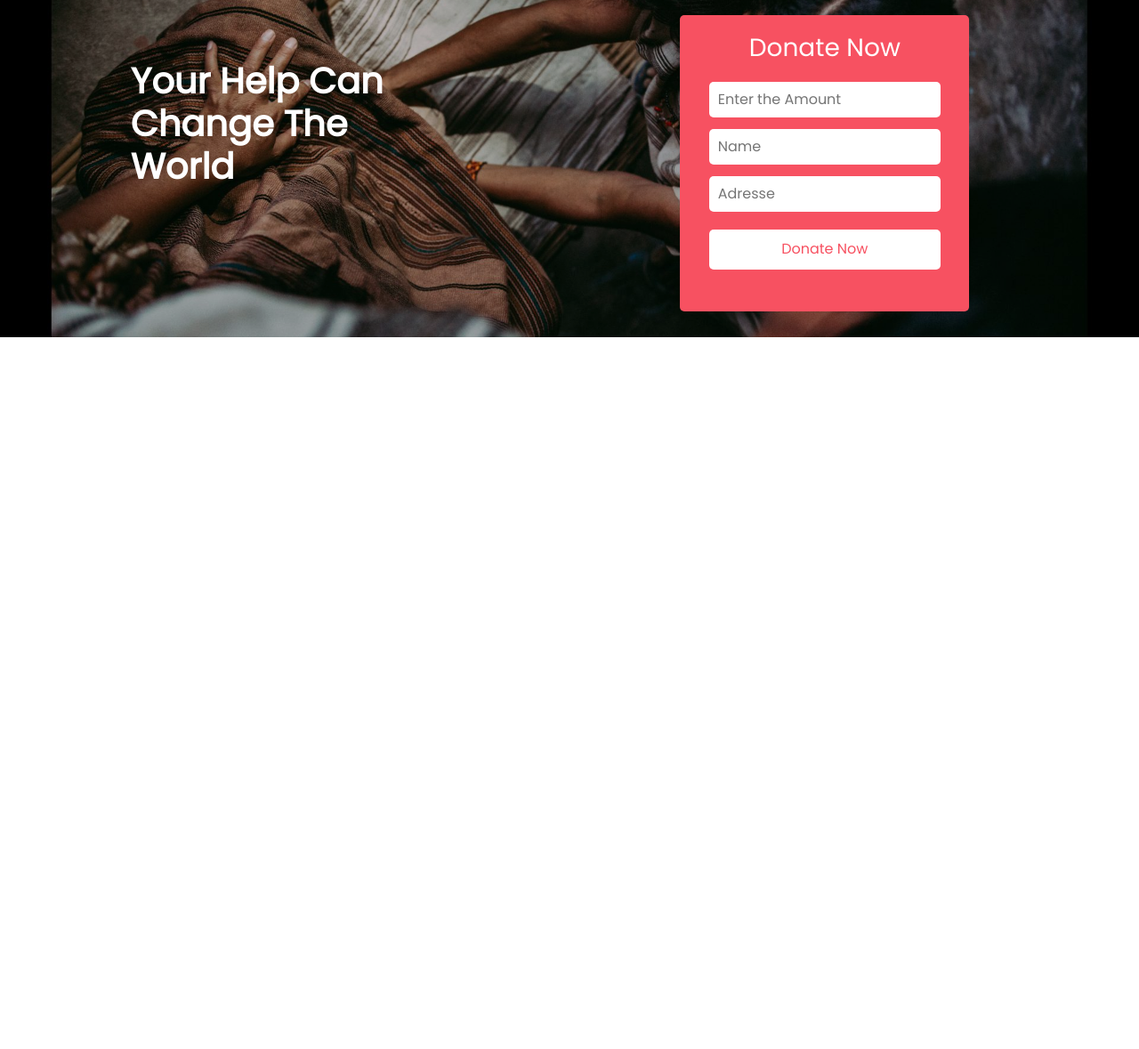
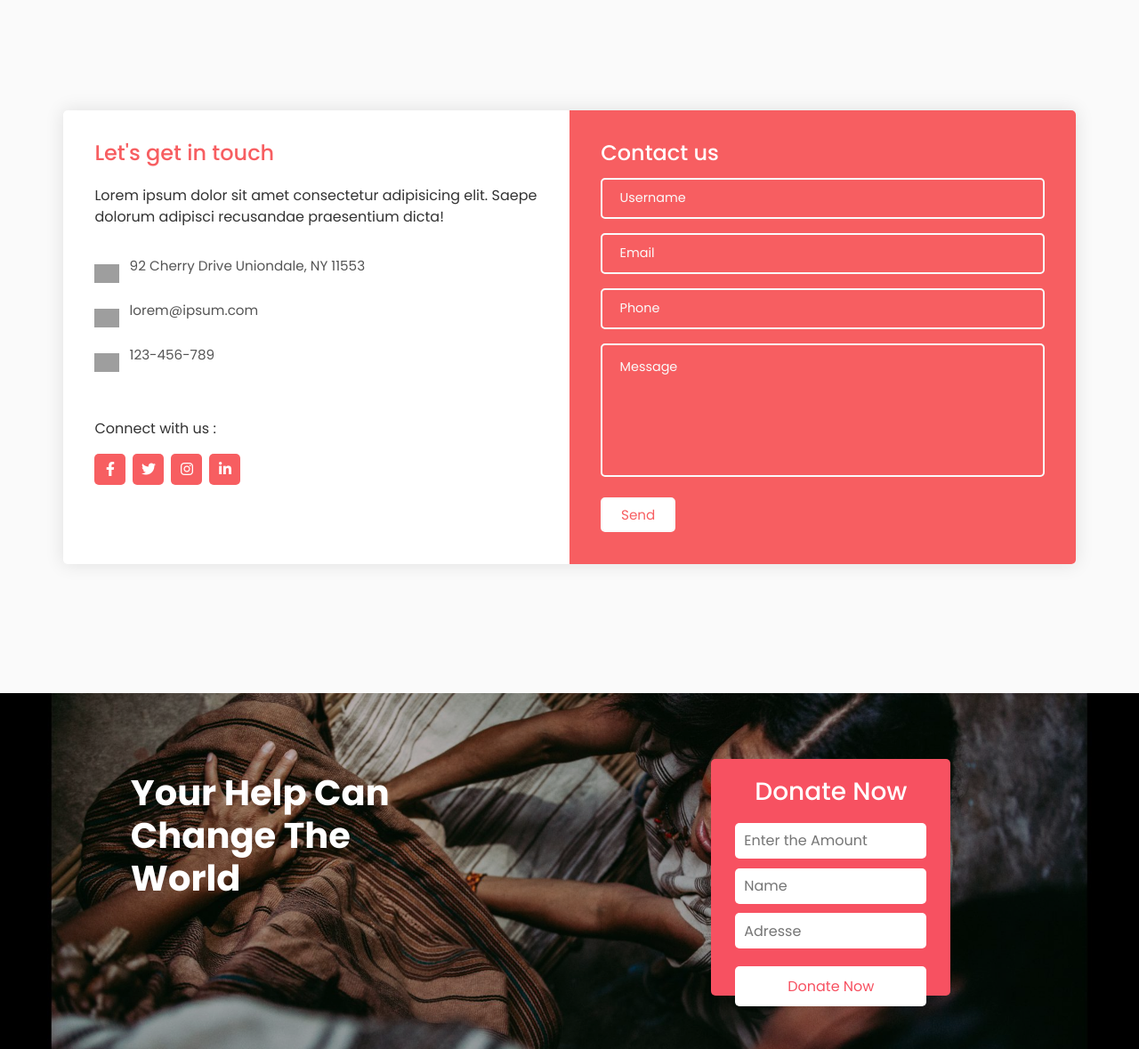
Before and after one commit to psyhoch3589/s_o_u_f_f_l_e, a PHP site: page /home_client.php in a window 1280 px wide. Shown: the part 2892-4071 px from the top of the page at 89% size. Before the commit the page ends 3271 px from the top, so only its background shows below. Run offline with PHP 8.4, Linux system fonts and the light colour scheme; data that the repository does not hold is empty; some libraries are stand-ins or nearby versions; grey boxes are pictures that could not be loaded.

Commit message:
contact_client

```diff
--- /dev/null
+++ b/app_contact_client.js
@@ -0,0 +1,18 @@
+const inputs = document.querySelectorAll(".input");
+
+function focusFunc() {
+  let parent = this.parentNode;
+  parent.classList.add("focus");
+}
+
+function blurFunc() {
+  let parent = this.parentNode;
+  if (this.value == "") {
+    parent.classList.remove("focus");
+  }
+}
+
+inputs.forEach((input) => {
+  input.addEventListener("focus", focusFunc);
+  input.addEventListener("blur", blurFunc);
+});
--- a/home_client.php
+++ b/home_client.php
@@ -10,6 +10,8 @@
     <script src="https://cdn.jsdelivr.net/npm/bootstrap@4.6.1/dist/js/bootstrap.bundle.min.js"></script>
     <link rel="stylesheet" href="home_client.css">
     <link rel="stylesheet" href="dynamic_home.css">
+    <link rel="stylesheet" href="style_contact_client.css">
+
     <link rel="stylesheet" href="about.css">
     <link rel="stylesheet" href="https://cdnjs.cloudflare.com/ajax/libs/font-awesome/6.0.0/css/all.min.css" integrity="sha512-9usAa10IRO0HhonpyAIVpjrylPvoDwiPUiKdWk5t3PyolY1cOd4DSE0Ga+ri4AuTroPR5aQvXU9xC6qOPnzFeg==" crossorigin="anonymous" referrerpolicy="no-referrer"/>
     <link rel="preconnect" href="https://fonts.googleapis.com">
@@ -17,6 +19,7 @@
     <link href="https://fonts.googleapis.com/css2?family=Poppins:ital@1&display=swap" rel="stylesheet">
     <script src="https://ajax.googleapis.com/ajax/libs/jquery/2.1.1/jquery.min.js"></script>
     <script src="home_client.js"></script>
+    <script src="app_contact_client.js"></script>
     <link rel="stylesheet" href="projects_client.css">
     <link rel="stylesheet" href="donate.css">
 
@@ -354,6 +357,91 @@
             </div>
         </div>
     </div>
+
+<!-- contact form ---------------------------------------------------->
+
+<div class="big_container_contact">
+    <div class="container_contact">
+
+      <div class="form">
+        <div class="contact-info">
+          <h3 class="title">Let's get in touch</h3>
+          <p class="text">
+            Lorem ipsum dolor sit amet consectetur adipisicing elit. Saepe
+            dolorum adipisci recusandae praesentium dicta!
+          </p>
+
+          <div class="info">
+            <div class="information">
+              <img src="img/location.png" class="icon" alt="" />
+              <p>92 Cherry Drive Uniondale, NY 11553</p>
+            </div>
+            <div class="information">
+              <img src="img/email.png" class="icon" alt="" />
+              <p>lorem@ipsum.com</p>
+            </div>
+            <div class="information">
+              <img src="img/phone.png" class="icon" alt="" />
+              <p>123-456-789</p>
+            </div>
+          </div>
+
+          <div class="social-media">
+            <p>Connect with us :</p>
+            <div class="social-icons">
+              <a href="#">
+                <i class="fab fa-facebook-f"></i>
+              </a>
+              <a href="#">
+                <i class="fab fa-twitter"></i>
+              </a>
+              <a href="#">
+                <i class="fab fa-instagram"></i>
+              </a>
+              <a href="#">
+                <i class="fab fa-linkedin-in"></i>
+              </a>
+            </div>
+          </div>
+        </div>
+
+        <div class="contact-form">
+
+          <form action="index.html" autocomplete="off">
+            <h3 class="title">Contact us</h3>
+            <div class="input-container_contact">
+              <input type="text" name="name" class="input" />
+              <label for="">Username</label>
+              <span>Username</span>
+            </div>
+            <div class="input-container_contact">
+              <input type="email" name="email" class="input" />
+              <label for="">Email</label>
+              <span>Email</span>
+            </div>
+            <div class="input-container_contact">
+              <input type="tel" name="phone" class="input" />
+              <label for="">Phone</label>
+              <span>Phone</span>
+            </div>
+            <div class="input-container_contact textarea">
+              <textarea name="message" class="input"></textarea>
+              <label for="">Message</label>
+              <span>Message</span>
+            </div>
+            <input type="submit" value="Send" class="btn" />
+          </form>
+        </div>
+      </div>
+    </div>
+    </div>
+
+
+
+
+
+
+<!-- end contact form ---------------------------------------------------->
     <div class="container_donation">
         <div class="container_donation_couche row">
             <div class="cont1 col-md-7 col-lg-7 col-xl-7">
--- /dev/null
+++ b/style_contact_client.css
@@ -0,0 +1,315 @@
+@import url("https://fonts.googleapis.com/css2?family=Poppins:wght@100;200;300;400;500;600;700;800&display=swap");
+
+.big_container_contact * {
+
+  box-sizing: border-box;
+}
+
+
+input,body
+textarea {
+  font-family: "Poppins", sans-serif;
+}
+
+.container_contact {
+  position: relative;
+  width: 100%;
+  min-height: 100vh;
+  padding: 0.5rem;
+  background-color: #fafafa;
+  overflow: hidden;
+  display: flex;
+  align-items: center;
+  justify-content: center;
+}
+
+.form {
+  width: 90%;
+  /* max-width: 820px; */
+  background-color: #fff;
+  border-radius: 5px;
+  box-shadow: 0 0 20px 1px rgba(0, 0, 0, 0.1);
+  z-index: 1000;
+  overflow: hidden;
+  display: grid;
+  grid-template-columns: repeat(2, 1fr);
+}
+
+.contact-form {
+  background-color: #F75E61;
+  position: relative;
+}
+
+
+
+form {
+  padding: 2.3rem 2.2rem;
+  z-index: 10;
+  overflow: hidden;
+  position: relative;
+}
+
+.title {
+  color: #fff;
+  font-weight: 500;
+  font-size: 1.5rem;
+  line-height: 1;
+  margin-bottom: 0.7rem;
+}
+
+.input-container_contact {
+  position: relative;
+  margin: 1rem 0;
+}
+
+.input {
+  width: 100%;
+  outline: none;
+  border: 2px solid #fafafa;
+  background: none;
+  padding: 0.6rem 1.2rem;
+  color: #fff;
+  font-weight: 500;
+  font-size: 0.95rem;
+  letter-spacing: 0.5px;
+  border-radius: 5px;
+  transition: 0.3s;
+}
+
+textarea.input {
+  padding: 0.8rem 1.2rem;
+  min-height: 150px;
+  border-radius: 5px;
+  resize: none;
+  overflow-y: auto;
+}
+
+.input-container_contact label {
+  position: absolute;
+  top: 50%;
+  left: 15px;
+  transform: translateY(-50%);
+  padding: 0 0.4rem;
+  color: #fafafa;
+  font-size: 0.9rem;
+  font-weight: 400;
+  pointer-events: none;
+  z-index: 1000;
+  transition: 0.5s;
+}
+
+.input-container_contact.textarea label {
+  top: 1rem;
+  transform: translateY(0);
+}
+
+.btn {
+  padding: 0.6rem 1.3rem;
+  background-color: #fff;
+  border: 2px solid #fafafa;
+  font-size: 0.95rem;
+  color: #F75E61;
+  line-height: 1;
+  border-radius: 5px;
+  outline: none;
+  cursor: pointer;
+  transition: 0.3s;
+  margin: 0;
+}
+
+.btn:hover {
+  background-color: transparent;
+  color: #fff;
+}
+
+.input-container_contact span {
+  position: absolute;
+  top: 0;
+  left: 25px;
+  transform: translateY(-50%);
+  font-size: 0.8rem;
+  padding: 0 0.4rem;
+  color: transparent;
+  pointer-events: none;
+  z-index: 500;
+}
+
+.input-container_contact span:before,
+.input-container_contact span:after {
+  content: "";
+  position: absolute;
+  width: 10%;
+  opacity: 0;
+  transition: 0.3s;
+  height: 5px;
+  background-color: #F75E61;
+  top: 50%;
+  transform: translateY(-50%);
+}
+
+.input-container_contact span:before {
+  left: 50%;
+}
+
+.input-container_contact span:after {
+  right: 50%;
+}
+
+.input-container_contact.focus label {
+  top: 0;
+  transform: translateY(-50%);
+  left: 25px;
+  font-size: 0.8rem;
+}
+
+.input-container_contact.focus span:before,
+.input-container_contact.focus span:after {
+  width: 50%;
+  opacity: 1;
+}
+
+.contact-info {
+  padding: 2.3rem 2.2rem;
+  position: relative;
+}
+
+.contact-info .title {
+  color: #F75E61;
+}
+
+.text {
+  color: #333;
+  margin: 1.5rem 0 2rem 0;
+}
+
+.information {
+  display: flex;
+  color: #555;
+  margin: 0.7rem 0;
+  align-items: center;
+  font-size: 0.95rem;
+}
+
+.icon {
+  width: 28px;
+  margin-right: 0.7rem;
+}
+
+.social-media {
+  padding: 2rem 0 0 0;
+}
+
+.social-media p {
+  color: #333;
+}
+
+.social-icons {
+  display: flex;
+  margin-top: 0.5rem;
+}
+
+.social-icons a {
+  width: 35px;
+  height: 35px;
+  border-radius: 5px;
+  background: linear-gradient(45deg, #F75E61, #F75E61);
+  color: #fff;
+  text-align: center;
+  line-height: 35px;
+  margin-right: 0.5rem;
+  transition: 0.3s;
+}
+
+.social-icons a:hover {
+  transform: scale(1.05);
+}
+
+
+
+.square {
+  position: absolute;
+  height: 400px;
+  top: 50%;
+  left: 50%;
+  transform: translate(181%, 11%);
+  opacity: 0.2;
+}
+
+@media (max-width: 850px) {
+  .form {
+    grid-template-columns: 1fr;
+  }
+
+  .contact-info:before {
+    bottom: initial;
+    top: -75px;
+    right: 65px;
+    transform: scale(0.95);
+  }
+
+  .contact-form:before {
+    top: -13px;
+    left: initial;
+    right: 70px;
+  }
+
+  .square {
+    transform: translate(140%, 43%);
+    height: 350px;
+  }
+
+
+
+  .text {
+    margin: 1rem 0 1.5rem 0;
+  }
+
+  .social-media {
+    padding: 1.5rem 0 0 0;
+  }
+}
+
+@media (max-width: 480px) {
+  .container_contact {
+    padding: 1.5rem;
+  }
+
+  .contact-info:before {
+    display: none;
+  }
+
+
+
+  form,
+  .contact-info {
+    padding: 1.7rem 1.6rem;
+  }
+
+  .text,
+  .information,
+  .social-media p {
+    font-size: 0.8rem;
+  }
+
+  .title {
+    font-size: 1.15rem;
+  }
+
+  .social-icons a {
+    width: 30px;
+    height: 30px;
+    line-height: 30px;
+  }
+
+  .icon {
+    width: 23px;
+  }
+
+  .input {
+    padding: 0.45rem 1.2rem;
+  }
+
+  .btn {
+    padding: 0.45rem 1.2rem;
+  }
+}
--- a/table_admin.sql
+++ b/table_admin.sql
@@ -1,3 +1,3 @@
-create table annonce(id INT PRIMARY KEY NOT NULL AUTO_INCREMENT,titre varchar(150) Not NUll,descr varchar(300) Not NULL,titleimg varchar(100) Not NULL);
+
 create table About(titre_1 varchar(150) Not NUll,descr_1 varchar(300) Not NULL,titre_2 varchar(150) Not NUll,descr_2 varchar(300) Not NULL,title_image varchar(150));
 create table Stati(id INT Not NULL ,titre varchar(150) Not NUll,pourcentage INT NOT NULL ,statu varchar(150) DEFAULT "disabled");
```
